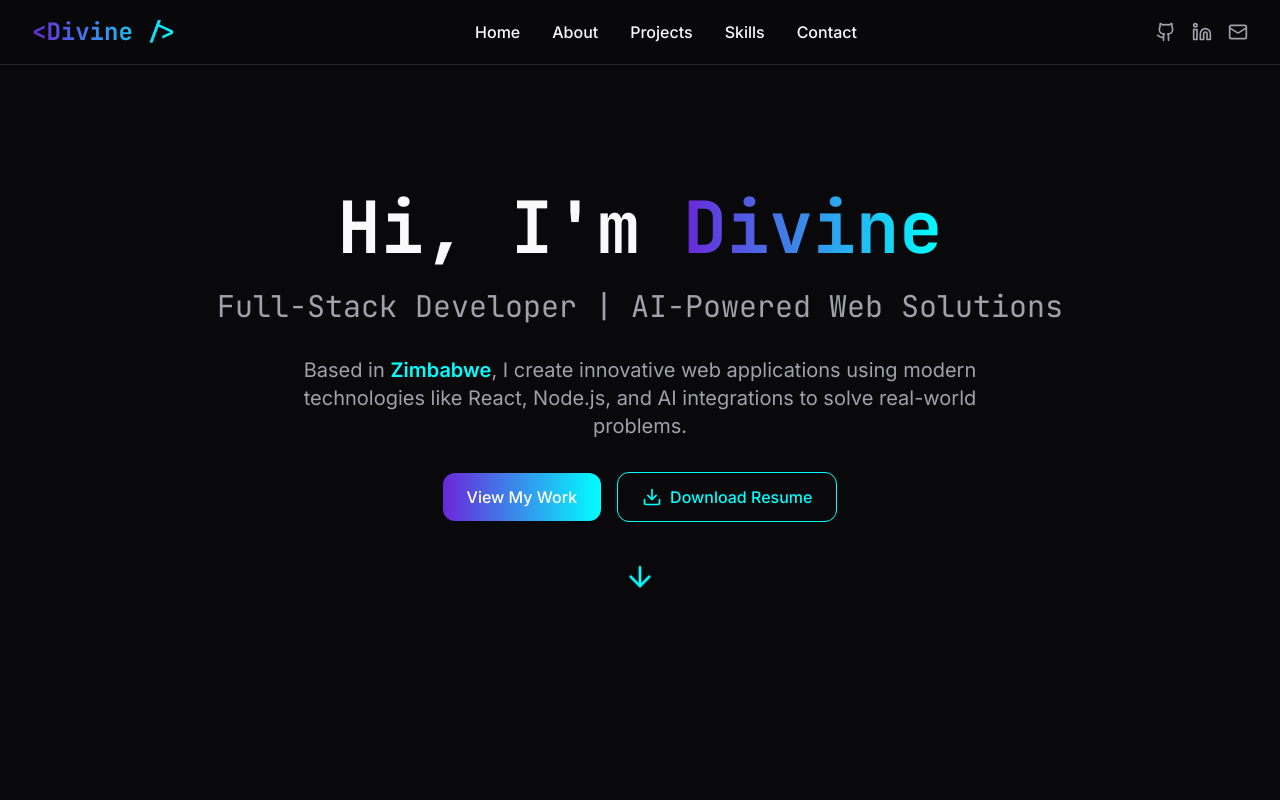
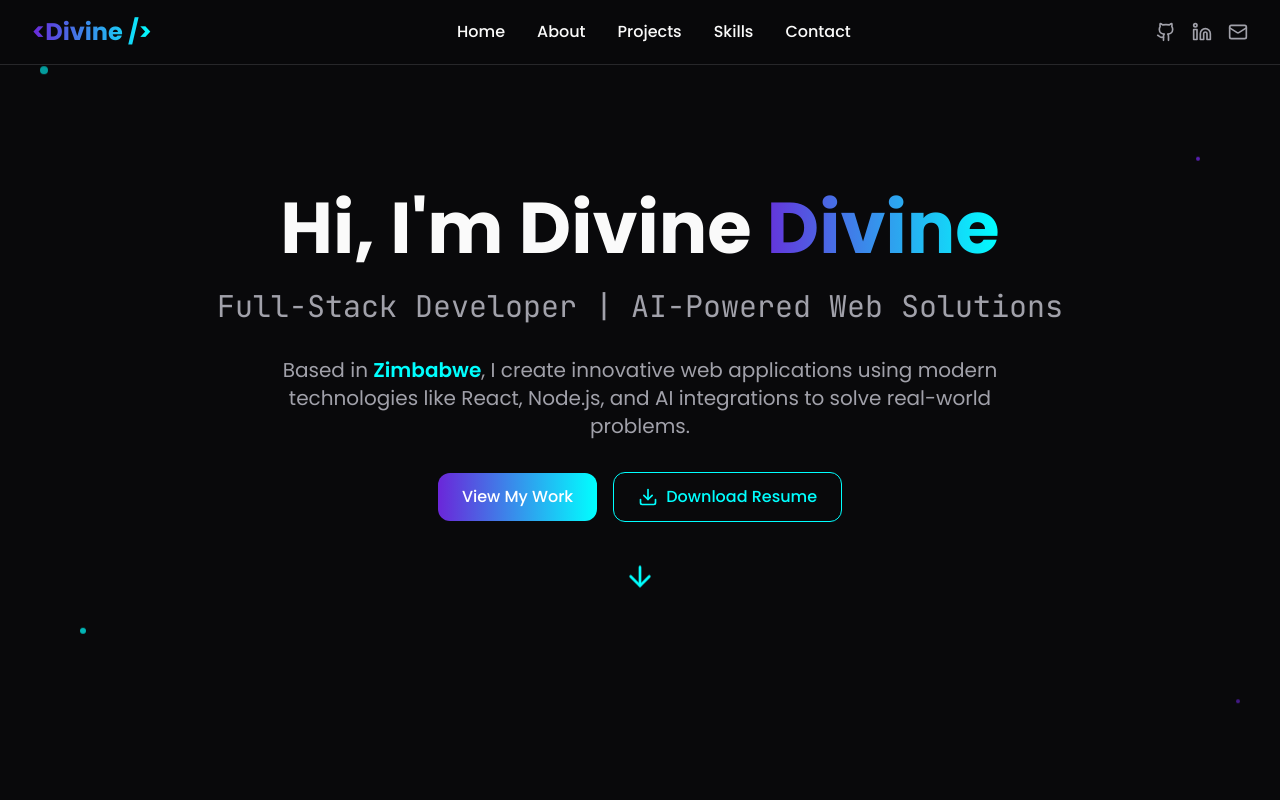
Before and after one commit to dadisodivine/divine-ai-spark, a React (Vite) app: page / in a window 1280 px wide. Shown: the top 800 px of the page. Built offline with nearby package versions, Linux system fonts and the light colour scheme.

Commit message:
feat: Implement Poppins font and typing effect
-   Updated font to Poppins.
-   Added self-typing effect to the hero section.
-   Included additional animations.

```diff
--- a/index.html
+++ b/index.html
@@ -14,7 +14,7 @@
 
     <link rel="preconnect" href="https://fonts.googleapis.com">
     <link rel="preconnect" href="https://fonts.gstatic.com" crossorigin>
-    <link href="https://fonts.googleapis.com/css2?family=JetBrains+Mono:wght@300;400;500;600;700&family=Inter:wght@300;400;500;600;700&display=swap" rel="stylesheet">
+    <link href="https://fonts.googleapis.com/css2?family=Poppins:wght@300;400;500;600;700;800&family=JetBrains+Mono:wght@300;400;500;600;700&display=swap" rel="stylesheet">
   </head>
 
   <body>
--- a/src/components/Hero.tsx
+++ b/src/components/Hero.tsx
@@ -1,30 +1,53 @@
 
 import { ArrowDown, Download } from 'lucide-react';
+import { useState, useEffect } from 'react';
 
 const Hero = () => {
+  const [displayText, setDisplayText] = useState('');
+  const [isTypingComplete, setIsTypingComplete] = useState(false);
+  const fullText = "Hi, I'm Divine";
+
+  useEffect(() => {
+    let index = 0;
+    const timer = setInterval(() => {
+      if (index <= fullText.length) {
+        setDisplayText(fullText.slice(0, index));
+        index++;
+      } else {
+        setIsTypingComplete(true);
+        clearInterval(timer);
+      }
+    }, 150);
+
+    return () => clearInterval(timer);
+  }, []);
+
   return (
-    <section id="home" className="min-h-screen flex items-center justify-center section-padding">
+    <section id="home" className="min-h-screen flex items-center justify-center section-padding relative overflow-hidden">
       <div className="max-w-7xl mx-auto text-center">
         <div className="animate-fade-in">
           <h1 className="text-5xl md:text-7xl font-bold mb-6">
-            Hi, I'm <span className="gradient-text">Divine</span>
+            <span className={`${!isTypingComplete ? 'typing-cursor' : ''}`}>
+              {displayText}
+            </span>
+            {isTypingComplete && <span className="gradient-text animate-bounce-in"> Divine</span>}
           </h1>
-          <h2 className="text-2xl md:text-3xl text-muted-foreground mb-8 font-jetbrains">
+          <h2 className="text-2xl md:text-3xl text-muted-foreground mb-8 font-jetbrains animate-delayed-fade-in">
             Full-Stack Developer | AI-Powered Web Solutions
           </h2>
-          <p className="text-lg md:text-xl text-muted-foreground mb-8 max-w-3xl mx-auto">
+          <p className="text-lg md:text-xl text-muted-foreground mb-8 max-w-3xl mx-auto animate-delayed-fade-in-2">
             Based in <span className="text-accent font-semibold">Zimbabwe</span>, I create innovative web applications
             using modern technologies like React, Node.js, and AI integrations to solve real-world problems.
           </p>
 
-          <div className="flex flex-col sm:flex-row gap-4 justify-center items-center mb-12">
-            <a href="#projects" className="btn-primary">
+          <div className="flex flex-col sm:flex-row gap-4 justify-center items-center mb-12 animate-delayed-fade-in-3">
+            <a href="#projects" className="btn-primary hover:animate-pulse-glow">
               View My Work
             </a>
             <a
               href="/resume.pdf"
               download
-              className="flex items-center gap-2 px-6 py-3 border border-accent text-accent hover:bg-accent hover:text-background transition-all duration-300 rounded-lg font-medium"
+              className="flex items-center gap-2 px-6 py-3 border border-accent text-accent hover:bg-accent hover:text-background transition-all duration-300 rounded-lg font-medium hover:scale-105 hover:shadow-lg hover:shadow-accent/25"
             >
               <Download size={20} />
               Download Resume
@@ -33,16 +56,25 @@ const Hero = () => {
 
           {/* Scroll indicator */}
           <div className="animate-bounce">
-            <a href="#about" className="inline-block text-accent">
+            <a href="#about" className="inline-block text-accent hover:scale-110 transition-transform duration-300">
               <ArrowDown size={32} />
             </a>
           </div>
         </div>
 
-        {/* Background decoration */}
+        {/* Enhanced background decoration */}
         <div className="absolute inset-0 -z-10 overflow-hidden">
-          <div className="absolute top-1/4 left-1/4 w-64 h-64 bg-primary/10 rounded-full blur-3xl animate-glow"></div>
-          <div className="absolute bottom-1/4 right-1/4 w-64 h-64 bg-accent/10 rounded-full blur-3xl animate-glow" style={{ animationDelay: '1s' }}></div>
+          <div className="absolute top-1/4 left-1/4 w-64 h-64 bg-primary/10 rounded-full blur-3xl animate-float"></div>
+          <div className="absolute bottom-1/4 right-1/4 w-64 h-64 bg-accent/10 rounded-full blur-3xl animate-float" style={{ animationDelay: '1s' }}></div>
+          <div className="absolute top-1/2 left-1/2 transform -translate-x-1/2 -translate-y-1/2 w-96 h-96 bg-gradient-to-r from-primary/5 to-accent/5 rounded-full blur-3xl animate-pulse-glow"></div>
+        </div>
+
+        {/* Floating particles */}
+        <div className="absolute inset-0 -z-5">
+          <div className="absolute top-20 left-10 w-2 h-2 bg-accent rounded-full animate-float opacity-60"></div>
+          <div className="absolute top-40 right-20 w-1 h-1 bg-primary rounded-full animate-float opacity-80" style={{ animationDelay: '0.5s' }}></div>
+          <div className="absolute bottom-40 left-20 w-1.5 h-1.5 bg-accent rounded-full animate-float opacity-70" style={{ animationDelay: '1.5s' }}></div>
+          <div className="absolute bottom-20 right-10 w-1 h-1 bg-primary rounded-full animate-float opacity-60" style={{ animationDelay: '2s' }}></div>
         </div>
       </div>
     </section>
--- a/src/index.css
+++ b/src/index.css
@@ -37,11 +37,11 @@
   }
 
   body {
-    @apply bg-background text-foreground font-inter;
+    @apply bg-background text-foreground font-poppins;
   }
 
   h1, h2, h3, h4, h5, h6 {
-    @apply font-jetbrains;
+    @apply font-poppins;
   }
 
   .gradient-text {
@@ -55,6 +55,17 @@
   .card-hover {
     @apply transition-all duration-300 hover:scale-105 hover:shadow-2xl hover:shadow-primary/20;
   }
+
+  .typing-cursor::after {
+    content: '|';
+    animation: blink 1s infinite;
+    color: hsl(var(--accent));
+  }
+
+  @keyframes blink {
+    0%, 50% { opacity: 1; }
+    51%, 100% { opacity: 0; }
+  }
 }
 
 @layer components {
--- a/tailwind.config.ts
+++ b/tailwind.config.ts
@@ -20,6 +20,7 @@ export default {
 		},
 		extend: {
 			fontFamily: {
+				'poppins': ['Poppins', 'sans-serif'],
 				'jetbrains': ['JetBrains Mono', 'monospace'],
 				'inter': ['Inter', 'sans-serif'],
 			},
@@ -68,6 +69,10 @@ export default {
 					'0%': { opacity: '0', transform: 'translateY(20px)' },
 					'100%': { opacity: '1', transform: 'translateY(0)' }
 				},
+				'fade-in-up': {
+					'0%': { opacity: '0', transform: 'translateY(40px)' },
+					'100%': { opacity: '1', transform: 'translateY(0)' }
+				},
 				'slide-in-left': {
 					'0%': { opacity: '0', transform: 'translateX(-50px)' },
 					'100%': { opacity: '1', transform: 'translateX(0)' }
@@ -76,16 +81,48 @@ export default {
 					'0%': { opacity: '0', transform: 'translateX(50px)' },
 					'100%': { opacity: '1', transform: 'translateX(0)' }
 				},
+				'scale-in': {
+					'0%': { opacity: '0', transform: 'scale(0.9)' },
+					'100%': { opacity: '1', transform: 'scale(1)' }
+				},
+				'bounce-in': {
+					'0%': { opacity: '0', transform: 'scale(0.3)' },
+					'50%': { opacity: '1', transform: 'scale(1.05)' },
+					'70%': { transform: 'scale(0.9)' },
+					'100%': { opacity: '1', transform: 'scale(1)' }
+				},
 				'glow': {
 					'0%, 100%': { boxShadow: '0 0 20px rgba(139, 92, 246, 0.3)' },
 					'50%': { boxShadow: '0 0 40px rgba(139, 92, 246, 0.6)' }
+				},
+				'float': {
+					'0%, 100%': { transform: 'translateY(0px)' },
+					'50%': { transform: 'translateY(-20px)' }
+				},
+				'pulse-glow': {
+					'0%, 100%': {
+						boxShadow: '0 0 20px rgba(0, 255, 255, 0.3)',
+						transform: 'scale(1)'
+					},
+					'50%': {
+						boxShadow: '0 0 40px rgba(0, 255, 255, 0.6)',
+						transform: 'scale(1.02)'
+					}
 				}
 			},
 			animation: {
 				'fade-in': 'fade-in 0.6s ease-out',
+				'fade-in-up': 'fade-in-up 0.8s ease-out',
 				'slide-in-left': 'slide-in-left 0.6s ease-out',
 				'slide-in-right': 'slide-in-right 0.6s ease-out',
-				'glow': 'glow 2s ease-in-out infinite'
+				'scale-in': 'scale-in 0.5s ease-out',
+				'bounce-in': 'bounce-in 0.8s ease-out',
+				'glow': 'glow 2s ease-in-out infinite',
+				'float': 'float 3s ease-in-out infinite',
+				'pulse-glow': 'pulse-glow 2s ease-in-out infinite',
+				'delayed-fade-in': 'fade-in 0.6s ease-out 0.2s both',
+				'delayed-fade-in-2': 'fade-in 0.6s ease-out 0.4s both',
+				'delayed-fade-in-3': 'fade-in 0.6s ease-out 0.6s both'
 			}
 		}
 	},
```
